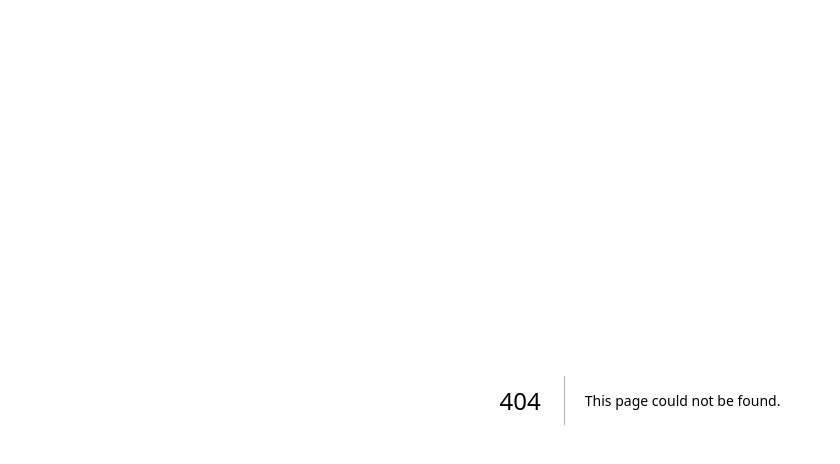
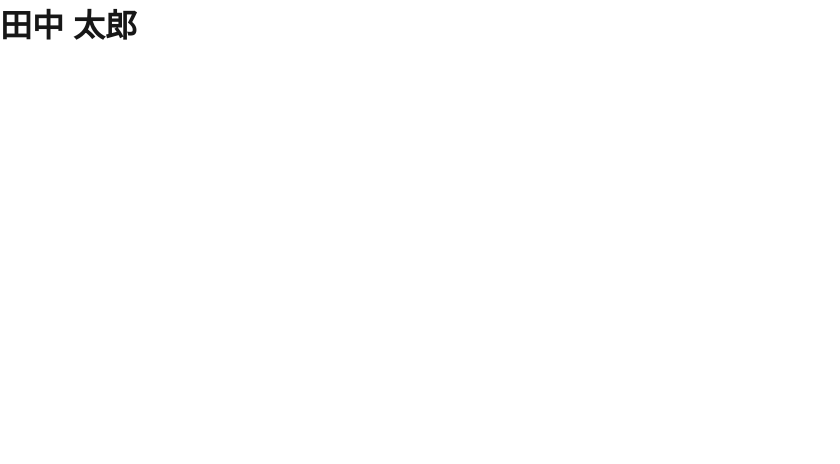
Before and after one commit to conn-do/js26-next, a Next.js app: page /sample in a window 1280 px wide. Before the commit this address had no page. Shown: the top 464 px of the page, without its empty margins (0-840 px from the left). Built offline with nearby package versions, Linux system fonts and the light colour scheme.

Commit message:
課題1の内容

```diff
--- /dev/null
+++ b/src/app/sample/page.tsx
@@ -0,0 +1,4 @@
+export default function Sample() {
+  // TODO: 自分の名前に変える
+  return <h1>田中 太郎</h1>;
+}
```
